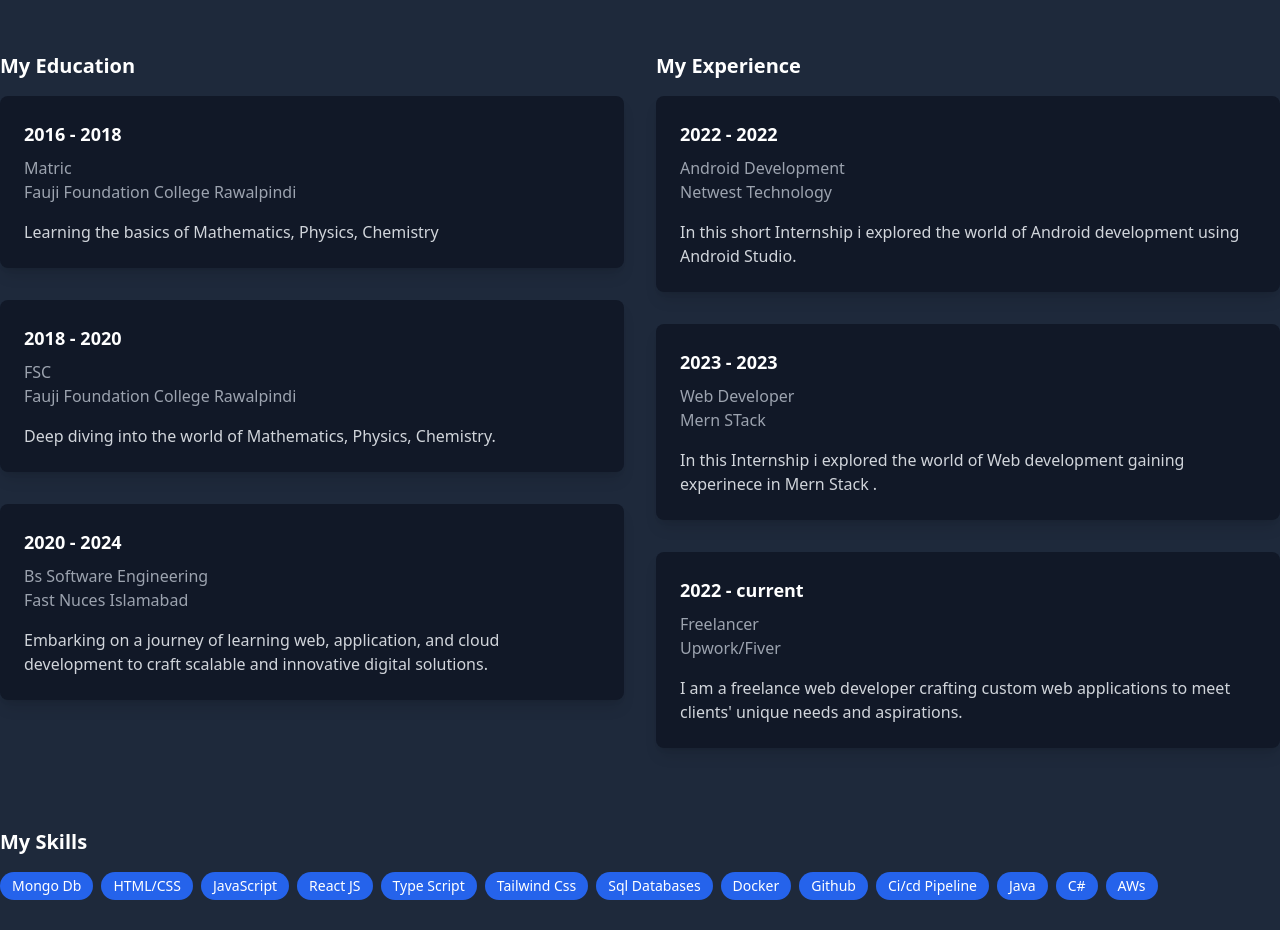
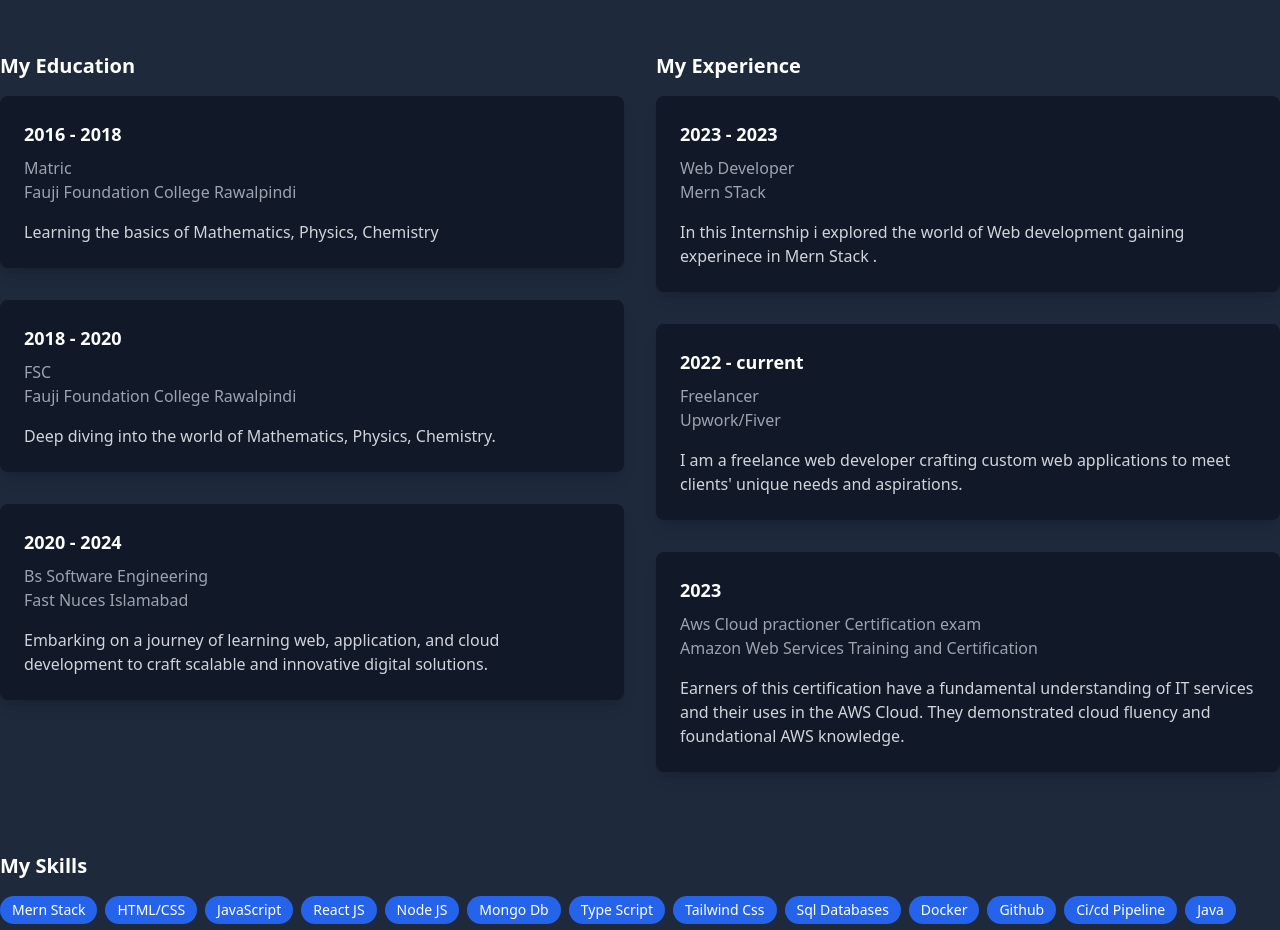
Before and after one commit to abdullah117765/Portfolio, a React (Create React App) app: page / in a window 1280 px wide. Shown: the part 2752-3682 px from the top of the page. Built offline with nearby package versions, Linux system fonts and the light colour scheme.

Commit message:
update jan 12,24

```diff
--- a/src/components/navbar/Navbar.jsx
+++ b/src/components/navbar/Navbar.jsx
@@ -40,7 +40,7 @@ const Navbar = () => {
           </a>
           <a
            href={CV}  // Replace with the actual path to your CV file
-  download="CV-5.pdf"
+  download="CV.pdf"
             className="px-4 py-2 text-white transition duration-300 ease-in-out border border-white rounded-full hover:bg-gray-800 hover:border-gray-800"
           >
            Download Cv
--- a/src/pages/home/Resume.jsx
+++ b/src/pages/home/Resume.jsx
@@ -63,13 +63,6 @@ const Resume = () => {
           <div>
             <h3 className="mb-4 text-xl font-semibold">My Experience</h3>
 
-
-             <ExperienceCard
-              year="2022 - 2022"
-              position="Android Development"
-              company="Netwest Technology"
-              description="In this short Internship i explored the world of Android development using Android Studio."
-            />
             <ExperienceCard
               year="2023 - 2023"
               position="Web Developer"
@@ -82,6 +75,12 @@ const Resume = () => {
               company="Upwork/Fiver"
               description="I am a freelance web developer crafting custom web applications to meet clients' unique needs and aspirations."
             />
+              <ExperienceCard
+              year="2023"
+              position="Aws Cloud practioner Certification exam"
+              company="Amazon Web Services Training and Certification"
+              description="Earners of this certification have a fundamental understanding of IT services and their uses in the AWS Cloud. They demonstrated cloud fluency and foundational AWS knowledge. "
+            />
           </div>
         </div>
 
@@ -89,10 +88,12 @@ const Resume = () => {
         <div className="mt-12">
           <h3 className="mb-4 text-xl font-semibold">My Skills</h3>
           <div className="flex flex-wrap">
-            <SkillBadge title="Mongo Db" />
+            <SkillBadge title="Mern Stack" />
             <SkillBadge title="HTML/CSS" />
             <SkillBadge title="JavaScript" />
             <SkillBadge title="React JS" />
+            <SkillBadge title="Node JS" />
+            <SkillBadge title="Mongo Db" />
             <SkillBadge title="Type Script" />
             <SkillBadge title="Tailwind Css" />
             <SkillBadge title="Sql Databases" />
@@ -100,8 +101,8 @@ const Resume = () => {
             <SkillBadge title="Github" />
             <SkillBadge title="Ci/cd Pipeline" />
             <SkillBadge title="Java" />
-            <SkillBadge title="C#" />
-            <SkillBadge title="AWs" />
+            <SkillBadge title="linux" />
+            <SkillBadge title="AWS" />
           </div>
         </div>
       </div>
```
